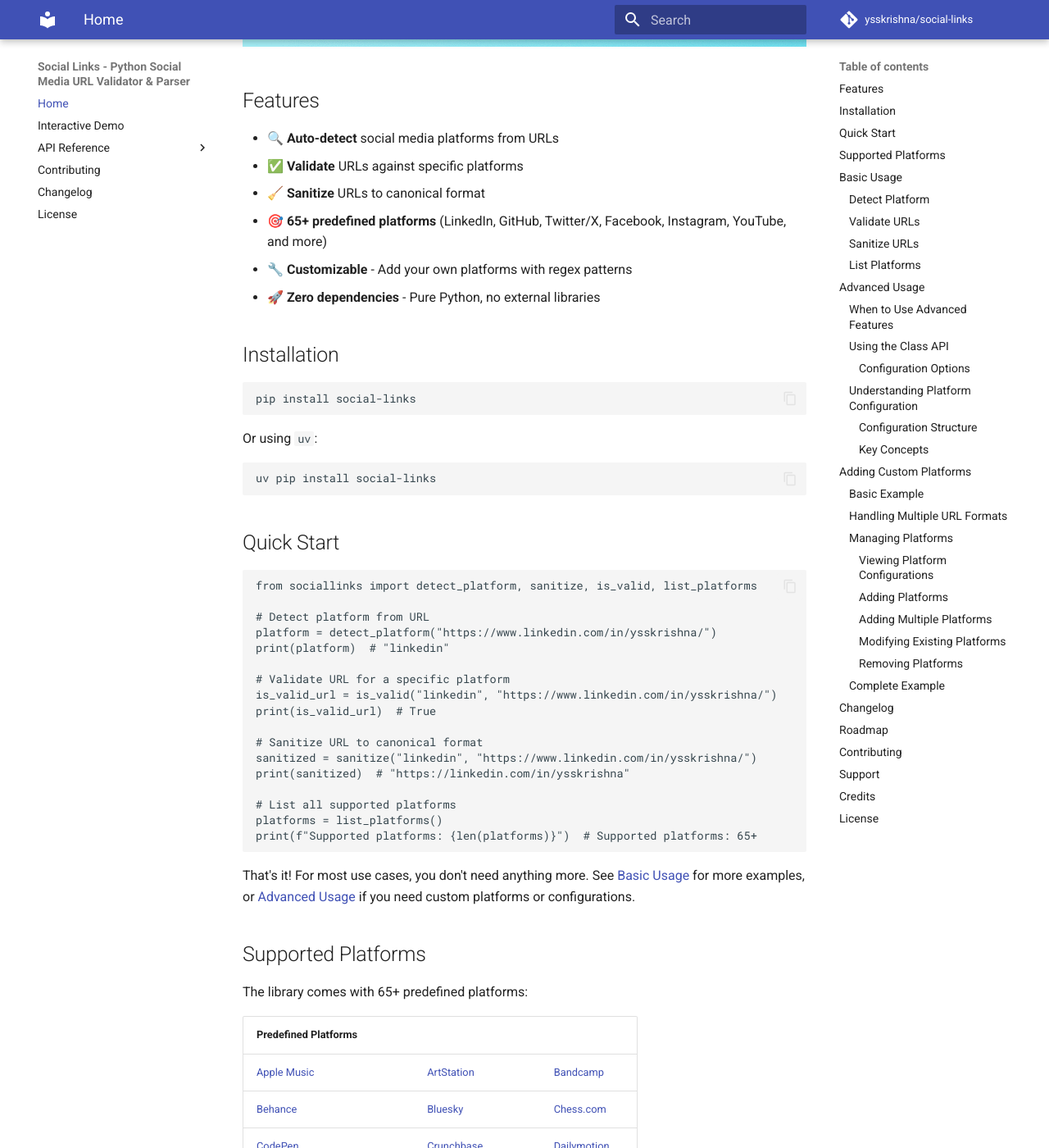
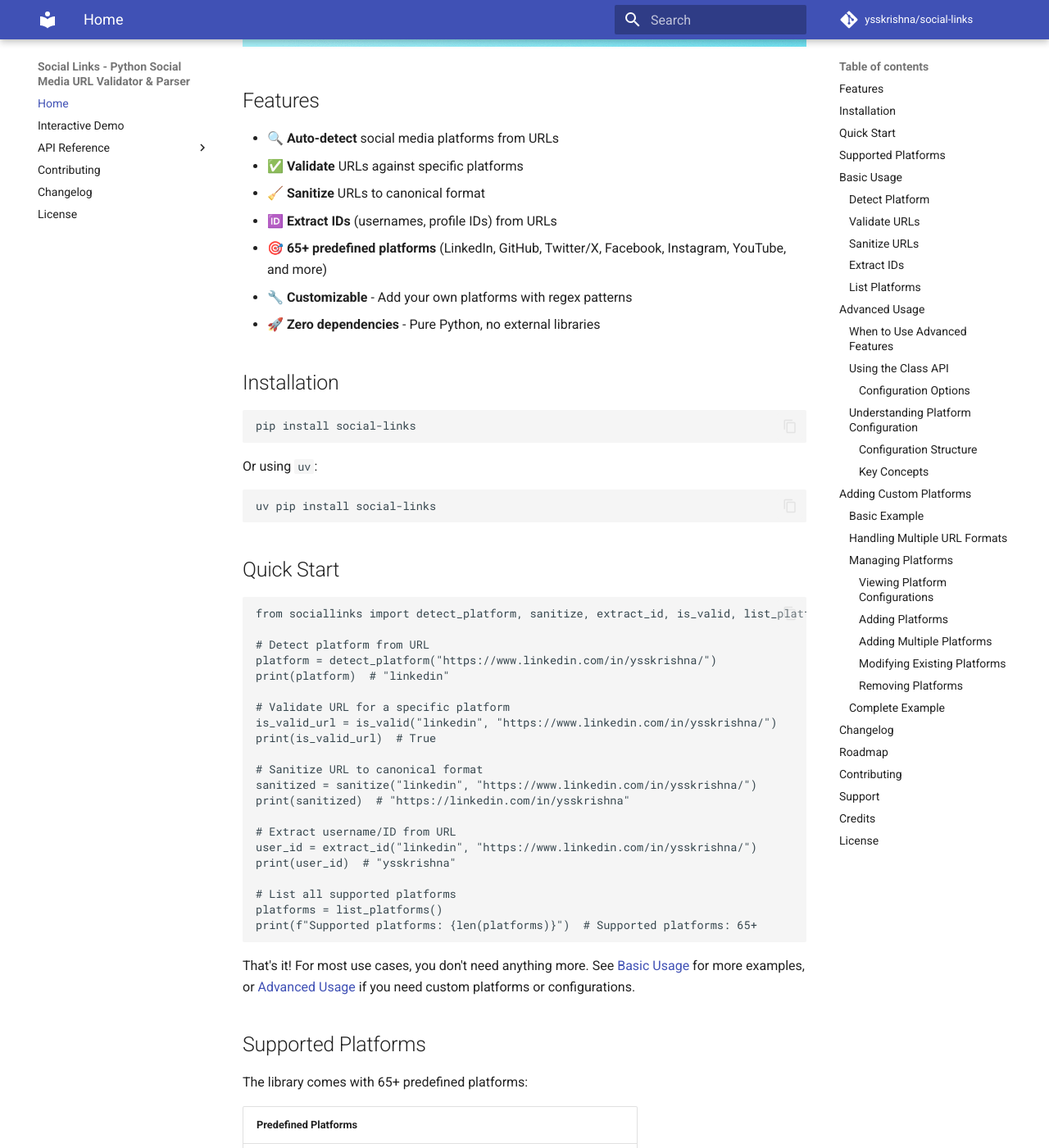
Before and after one commit to ysskrishna/social-links, an MkDocs documentation site: the page built from docs/index.md, in a window 1280 px wide and 1400 px high, scrolled down 687 px. Shown: the whole window at 82% size. Built offline with MkDocs 1.6.1 and Material for MkDocs 9.7.7, drawn with Linux system fonts in a browser that asks for light colours; comment, search, counter and statistics services are not loaded; some of the changed text lies outside the part shown.

````diff
--- a/README.md
+++ b/README.md
@@ -20,6 +20,7 @@ Python library to validate, sanitize, and detect social media URLs. Support for
 - 🔍 **Auto-detect** social media platforms from URLs
 - ✅ **Validate** URLs against specific platforms
 - 🧹 **Sanitize** URLs to canonical format
+- 🆔 **Extract IDs** (usernames, profile IDs) from URLs
 - 🎯 **65+ predefined platforms** (LinkedIn, GitHub, Twitter/X, Facebook, Instagram, YouTube, and more)
 - 🔧 **Customizable** - Add your own platforms with regex patterns
 - 🚀 **Zero dependencies** - Pure Python, no external libraries
@@ -39,7 +40,7 @@ uv pip install social-links
 ## Quick Start
 
 ```python
-from sociallinks import detect_platform, sanitize, is_valid, list_platforms
+from sociallinks import detect_platform, sanitize, extract_id, is_valid, list_platforms
 
 # Detect platform from URL
 platform = detect_platform("https://www.linkedin.com/in/ysskrishna/")
@@ -52,6 +53,10 @@ print(is_valid_url)  # True
 # Sanitize URL to canonical format
 sanitized = sanitize("linkedin", "https://www.linkedin.com/in/ysskrishna/")
 print(sanitized)  # "https://linkedin.com/in/ysskrishna"
+
+# Extract username/ID from URL
+user_id = extract_id("linkedin", "https://www.linkedin.com/in/ysskrishna/")
+print(user_id)  # "ysskrishna"
 
 # List all supported platforms
 platforms = list_platforms()
@@ -137,6 +142,20 @@ sanitize("x", "https://twitter.com/ysskrishna")
 # Returns: "https://x.com/ysskrishna"
 ```
 
+### Extract IDs
+
+```python
+from sociallinks import extract_id
+
+# Extract username/profile ID from URL
+extract_id("linkedin", "https://www.linkedin.com/in/ysskrishna/")  # "ysskrishna"
+extract_id("github", "https://github.com/ysskrishna")              # "ysskrishna"
+extract_id("x", "https://twitter.com/ysskrishna")                  # "ysskrishna"
+
+# Works with company/org URLs too
+extract_id("linkedin", "https://linkedin.com/company/acme")  # "acme"
+```
+
 ### List Platforms
 
 ```python
@@ -174,6 +193,7 @@ sl = SocialLinks()
 sl.detect_platform("https://github.com/ysskrishna")  # "github"
 sl.is_valid("linkedin", "https://linkedin.com/in/user")  # True
 sl.sanitize("github", "https://github.com/user")  # "https://github.com/user"
+sl.extract_id("github", "https://github.com/user")  # "user"
 sl.list_platforms()  # ["behance", "dev_to", "dribbble", ...]
 ```
 
@@ -410,6 +430,7 @@ sl.set_platform("mysite", my_platform)
 url = "https://www.mysite.com/u/johndoe"
 platform = sl.detect_platform(url)  # "mysite"
 sanitized = sl.sanitize(platform, url)  # "https://mysite.com/profile/johndoe"
+user_id = sl.extract_id(platform, url)  # "johndoe"
 is_valid = sl.is_valid(platform, url)  # True
 
 # View all platforms
````
Also changed, not shown: docs/basic-api.md (+1 -0 lines), docs/demo.md (+81 -2 lines).
